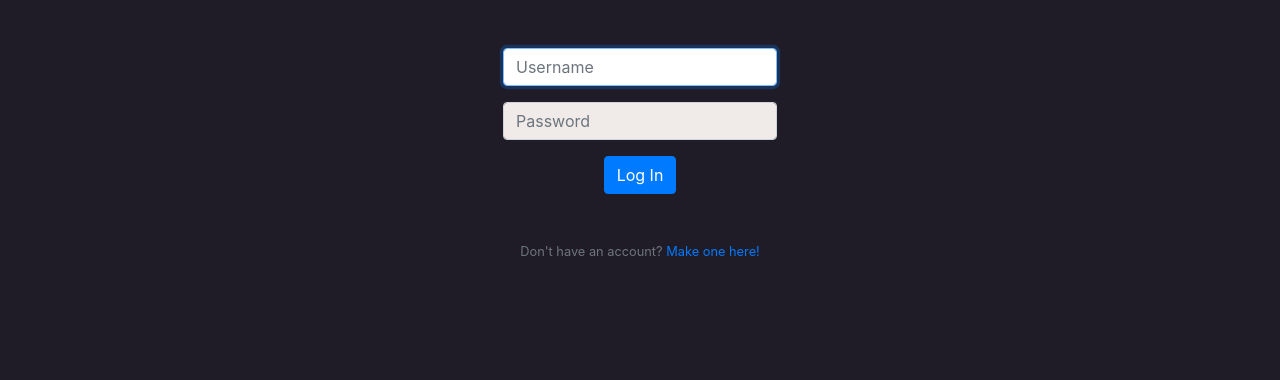
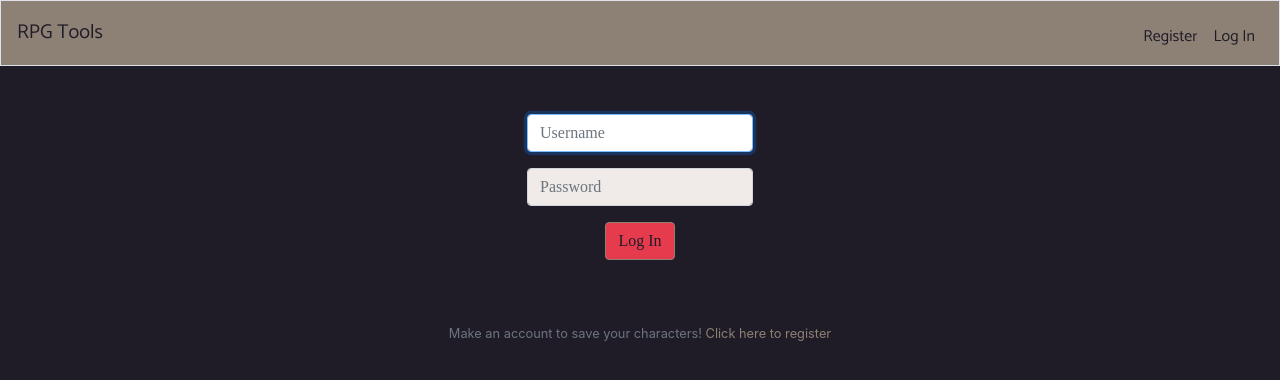
Before and after one commit to Scott2bReal/rpg_tools, a Flask app: page /login in a window 1280 px wide. Shown: the top 380 px of the page. Run offline with Flask 2, Linux system fonts and the light colour scheme; some libraries are stand-ins or nearby versions.

Commit message:
got the navbar going

```diff
--- a/static/styles.css
+++ b/static/styles.css
@@ -42,6 +42,10 @@ main img
     max-width: 100%;
 }
 
+.form-group
+{
+    font-family: 'work-sans';
+}
 .card
 {
     display: inline-block;
@@ -71,6 +75,15 @@ main img
     font-size: x-large;
 }
 
+.btn-primary
+{
+    background-color: #e63b4d;
+
+    color: #201c27;
+
+    border-color: #8d8075;
+
+}
 #roller-header
 {
     font-family: 'Catamaran', sans-serif;
@@ -84,3 +97,30 @@ main img
 {
     padding-top: 15px;
 }
+
+#nav
+{
+    background-color: #8d8075;
+}
+
+.navbar-brand
+{
+    color: #201c27;
+
+    font-family: 'Catamaran';
+}
+.navbar-brand:hover
+{
+    color: #e63b4d;
+}
+
+.nav-link
+{
+    color: #201c27;
+
+    font-family: 'Catamaran';
+}
+.nav-link:hover
+{
+    color: #e63b4d;
+}
--- a/templates/dice.html
+++ b/templates/dice.html
@@ -7,11 +7,11 @@
 
 <div id="dicecard" class="card">
     <h4 class="instruction">Number of Dice</h4>
-    <input class="form-control" id="dice" type="number" min="1" value="1">
+    <input class="form-control" id="dice" type="number" min="1" value="1" required>
 </div>
 <div id="sidescard" class="card">
     <h4 class="instruction">Number of Sides</h4>
-    <input class="form-control" id="sides" type="number" min="2" value="20">
+    <input class="form-control" id="sides" type="number" min="2" value="20" required>
 </div>
 <div id="bonuscard" class="card">
     <h4 class="instruction">Bonus (if any)</h4>
--- a/templates/layout.html
+++ b/templates/layout.html
@@ -18,6 +18,28 @@
         <script src="https://maxcdn.bootstrapcdn.com/bootstrap/4.1.3/js/bootstrap.min.js"></script>
     </head>
     <body>
+        <nav class="navbar navbar-expand-md border" id=nav>
+            <a class="navbar-brand" href="/">RPG Tools</a>
+            <button aria-controls="navbar" aria-expanded="false" aria-label="Toggle navigation" class="navbar-toggler" data-target="#navbar" data-toggle="collapse" type="button">
+                <span class="navbar-toggler-icon"></span>
+            </button>
+            <div class="collapse navbar-collapse" id="navbar">
+                {% if session.user_id %}
+                    <ul class="navbar-nav mr-auto mt-2">
+                        <li class="nav-item"><a class="nav-link" href="/dice">Dice Roller</a></li>
+                        <li class="nav-item"><a class="nav-link" href="/hp">HP Tracker</a></li>
+                    </ul>
+                    <ul class="navbar-nav ml-auto mt-2">
+                        <li class="nav-item"><a class="nav-link" href="/logout">Log Out</a></li>
+                    </ul>
+                {% else %}
+                    <ul class="navbar-nav ml-auto mt-2">
+                        <li class="nav-item"><a class="nav-link" href="/register">Register</a></li>
+                        <li class="nav-item"><a class="nav-link" href="/login">Log In</a></li>
+                    </ul>
+                {% endif %}
+            </div>
+        </nav>
         <main class="container p-5">
             {% block main %}{% endblock %}
         </main>
--- a/templates/login.html
+++ b/templates/login.html
@@ -5,7 +5,7 @@
 {% endblock %}
 
 {% block main %}
-    <form action="/login" method="post">
+    <form class="form-group" action="/login" method="post">
         <div class="form-group">
             <input autocomplete="off" autofocus class="form-control" name="username" placeholder="Username" type="text">
         </div>
@@ -17,5 +17,5 @@
 {% endblock %}
 
 {% block footer %}
-    Don't have an account? <a href="/register">Make one here!</a>
+    Make an account to save your characters! <a style="color: #8d8075;" href="/register">Click here to register</a>
 {% endblock %}
```
